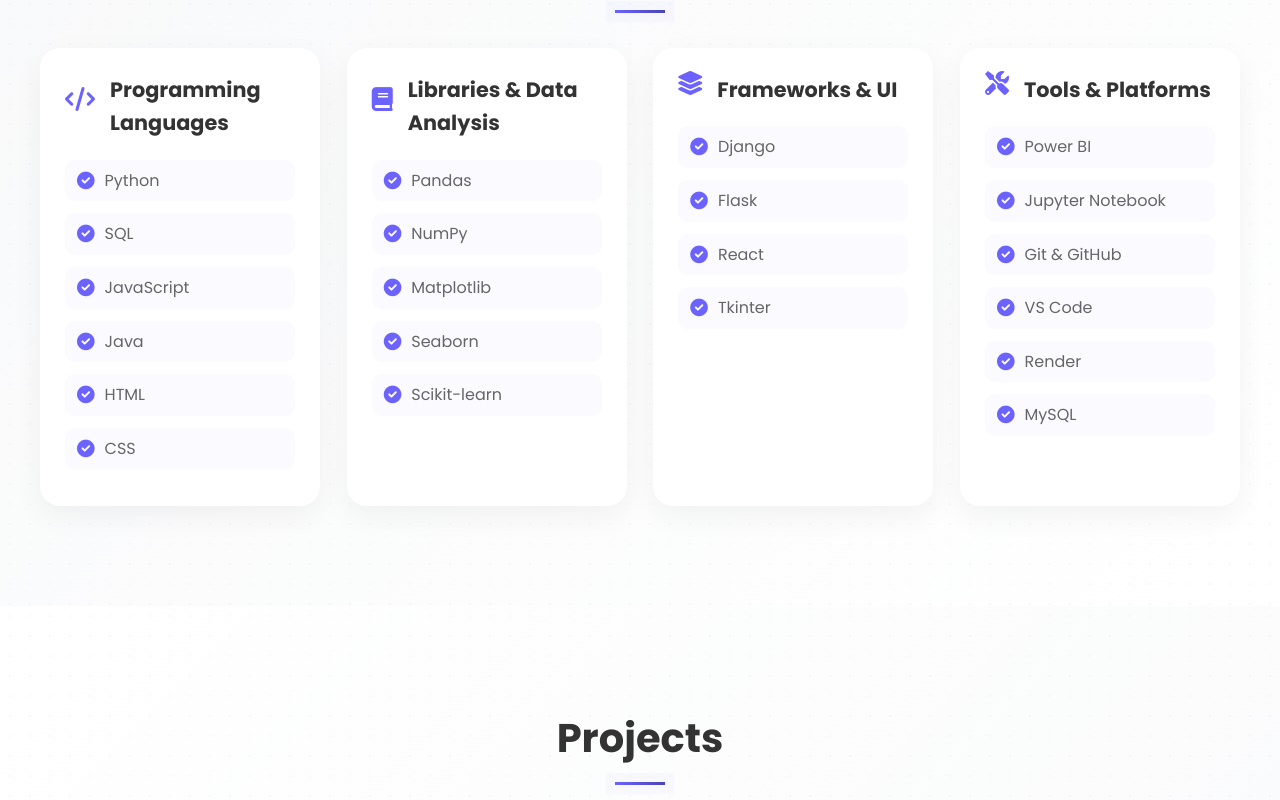
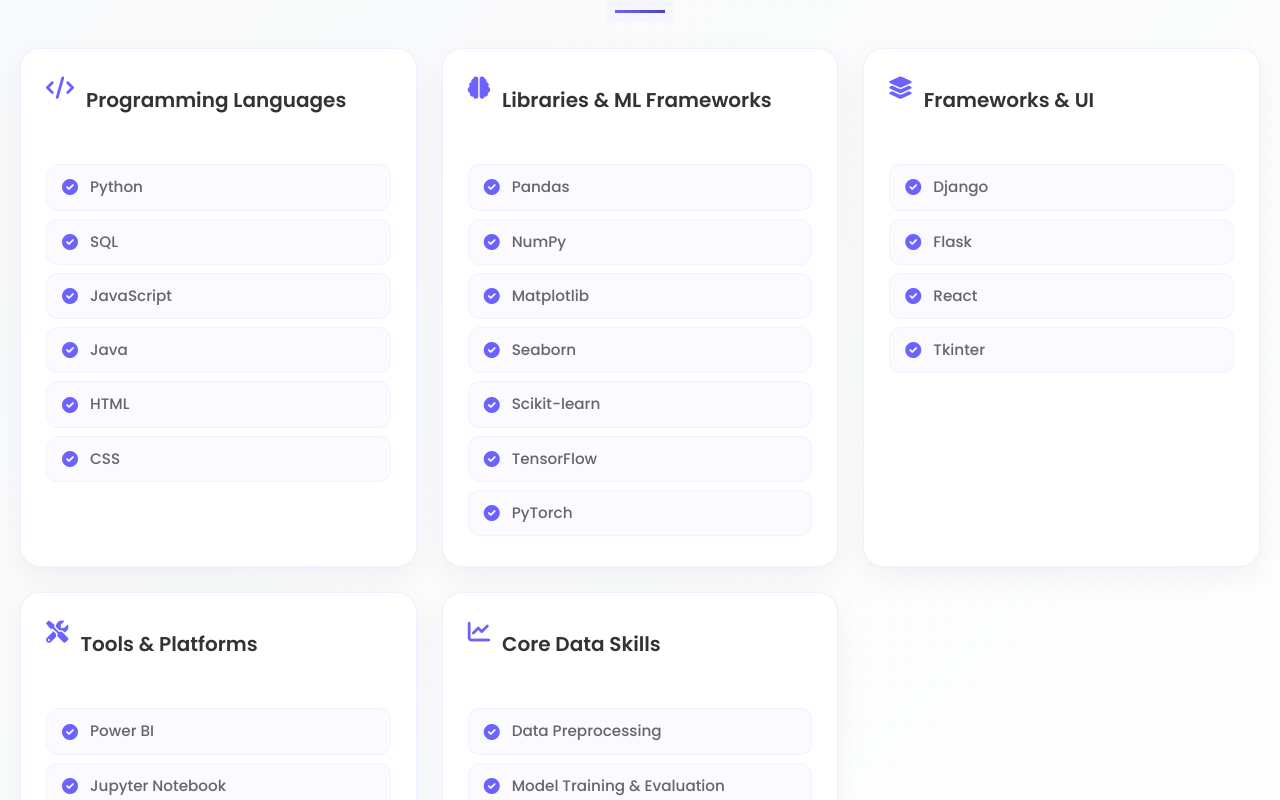
Before and after one commit to A-N-I-T-T-A/Anitta_Kurian, a React (Create React App) app: page / in a window 1280 px wide. Shown: the part 1840-2640 px from the top of the page. Built offline with nearby package versions, Linux system fonts and the light colour scheme.

Commit message:
FIX: Changes

```diff
--- a/src/components/Certifications.js
+++ b/src/components/Certifications.js
@@ -184,46 +184,60 @@
 const Certifications = () => {
   const certificates = [
     {
+      title: 'Python (Basic) Certificate',
+      issuer: 'HackerRank',
+      date: 'July 2025',
+      link: 'https://www.hackerrank.com/certificates/eb40031c29bb',
+      delay: 0.1
+    },
+    {
+      title: 'SQL (Basic) Certificate',
+      issuer: 'HackerRank',
+      date: 'July 2025',
+      link: 'https://www.hackerrank.com/certificates/7c4e5078e541',
+      delay: 0.2
+    },
+    {
       title: 'Data Analysis Using Python- IBM Badge',
       issuer: 'IBM',
       date: 'May 2025',
       link: 'https://www.credly.com/badges/69fe3d51-6ba2-4651-b2dc-d45f614d4fc5/linked_in_profile',
-      delay: 0.1
+      delay: 0.3
     },
     {
       title: 'Python 101 for Data Science',
       issuer: 'Cognitive Class',
       date: 'May 2025',
       link: 'https://courses.cognitiveclass.ai/certificates/fb779f94100948f8a8591cf3986032ea',
-      delay: 0.2
+      delay: 0.4
     },
     {
       title: 'Machine Learning with Python',
       issuer: 'Cognitive Class',
       date: 'March 2025',
       link: 'https://courses.cognitiveclass.ai/certificates/87a262428b47492c967fb996025f1953',
-      delay: 0.3
+      delay: 0.5
     },
     {
       title: 'Data Science Tools - IBM Badge',
       issuer: 'IBM',
       date: 'August 2024',
       link: 'https://www.credly.com/badges/4d824868-081d-47df-be5a-1db740cfbe48/linked_in_profile',
-      delay: 0.4
+      delay: 0.6
     },
     {
       title: 'Data Science Methodology',
       issuer: 'Cognitive Class',
       date: 'October 2024',
       link: 'https://courses.cognitiveclass.ai/certificates/24c84fc434fd44cd8e92612263696359',
-      delay: 0.5
+      delay: 0.7
     },
     {
       title: 'Python for Data Science and AI - IBM Badge',
       issuer: 'Coursera',
       date: 'July 2023',
       link: 'https://www.credly.com/badges/d1e178c5-24b9-4d36-adde-9e9a52be8c00/linked_in_profile',
-      delay: 0.6
+      delay: 0.8
     }
   ];
 
--- a/src/components/Footer.js
+++ b/src/components/Footer.js
@@ -117,7 +117,7 @@
           <FooterColumn>
             <FooterTitle>Resources</FooterTitle>
             <FooterLink
-              href="/resume.pdf"
+              href="https://drive.google.com/file/d/1K7j_ZUH1EzY2Bs8_mG0hiqTxntlTBhQB/view?usp=drive_link"
               target="_blank"
               rel="noopener noreferrer"
             >
--- a/src/components/Hero.js
+++ b/src/components/Hero.js
@@ -311,7 +311,7 @@
 
         <ButtonGroup>
           <Button
-            href="https://drive.google.com/file/d/1H6kqV6wONRqZyKjmlOQ6_lDlXJcQtJUB/view?usp=drive_link"
+            href="https://drive.google.com/file/d/1K7j_ZUH1EzY2Bs8_mG0hiqTxntlTBhQB/view?usp=drive_link"
             className="primary"
             target="_blank"
             rel="noopener noreferrer"
--- a/src/components/Projects.js
+++ b/src/components/Projects.js
@@ -79,7 +79,8 @@
   margin: 0 -20px;
 
   @media (max-width: 768px) {
-    padding: 20px 0;
+    padding: 20px 10px;
+    margin: 0;
   }
 `;
 
@@ -89,6 +90,12 @@
   transition: transform 0.5s cubic-bezier(0.4, 0, 0.2, 1);
   padding: 20px 0;
   animation: ${fadeInUp} 1s ease;
+
+  @media (max-width: 768px) {
+    gap: 20px;
+    flex-direction: column;
+    padding: 10px 0;
+  }
 `;
 
 const ProjectCard = styled.div`
@@ -114,7 +121,9 @@
   }
 
   @media (max-width: 768px) {
+    min-width: 100%;
     flex: 0 0 100%;
+    margin: 0 10px;
   }
 `;
 
@@ -168,6 +177,10 @@
   position: relative;
   overflow: hidden;
 
+  @media (max-width: 768px) {
+    height: 180px;
+  }
+
   img {
     width: 100%;
     height: 100%;
@@ -198,6 +211,10 @@
 
 const ProjectContent = styled.div`
   padding: 30px;
+
+  @media (max-width: 768px) {
+    padding: 20px;
+  }
 `;
 
 const ProjectTitle = styled.h3`
@@ -205,6 +222,10 @@
   color: #333;
   margin-bottom: 15px;
   transition: color 0.3s ease;
+
+  @media (max-width: 768px) {
+    font-size: 1.3rem;
+  }
 
   ${ProjectCard}:hover & {
     color: #6c63ff;
@@ -215,6 +236,11 @@
   color: #666;
   margin-bottom: 20px;
   line-height: 1.6;
+
+  @media (max-width: 768px) {
+    font-size: 0.95rem;
+    margin-bottom: 15px;
+  }
 `;
 
 const TechStack = styled.div`
@@ -222,6 +248,11 @@
   flex-wrap: wrap;
   gap: 10px;
   margin-bottom: 20px;
+
+  @media (max-width: 768px) {
+    gap: 8px;
+    margin-bottom: 15px;
+  }
 `;
 
 const TechBadge = styled.span`
@@ -232,6 +263,11 @@
   font-size: 0.9rem;
   transition: all 0.3s ease;
 
+  @media (max-width: 768px) {
+    padding: 4px 12px;
+    font-size: 0.8rem;
+  }
+
   &:hover {
     background: rgba(108, 99, 255, 0.2);
     transform: translateY(-2px);
@@ -241,6 +277,10 @@
 const ProjectLinks = styled.div`
   display: flex;
   gap: 15px;
+
+  @media (max-width: 768px) {
+    gap: 10px;
+  }
 `;
 
 const ProjectLink = styled.a`
@@ -255,6 +295,11 @@
   border-radius: 20px;
   background: rgba(108, 99, 255, 0.05);
 
+  @media (max-width: 768px) {
+    padding: 6px 12px;
+    font-size: 0.9rem;
+  }
+
   &:hover {
     background: rgba(108, 99, 255, 0.1);
     transform: translateX(5px);
@@ -263,6 +308,10 @@
   i {
     font-size: 1.1rem;
     transition: transform 0.3s ease;
+
+    @media (max-width: 768px) {
+      font-size: 1rem;
+    }
   }
 
   &:hover i {
--- a/src/components/Resume.js
+++ b/src/components/Resume.js
@@ -226,7 +226,7 @@
 
         <div style={{ textAlign: 'center', marginTop: '50px' }}>
           <DownloadButton
-            href="https://drive.google.com/file/d/1H6kqV6wONRqZyKjmlOQ6_lDlXJcQtJUB/view?usp=drive_link"
+            href="https://drive.google.com/file/d/1K7j_ZUH1EzY2Bs8_mG0hiqTxntlTBhQB/view?usp=drive_link"
             target="_blank"
             rel="noopener noreferrer"
           >
--- a/src/components/Skills.js
+++ b/src/components/Skills.js
@@ -54,7 +54,7 @@
 `;
 
 const Container = styled.div`
-  max-width: 1200px;
+  max-width: 1400px;
   margin: 0 auto;
   animation: ${fadeInUp} 1s ease;
 `;
@@ -80,88 +80,101 @@
   }
 `;
 
-const SkillsRow = styled.div`
-  display: flex;
-  gap: 20px;
-  justify-content: space-between;
-  flex-wrap: nowrap;
+const SkillsGrid = styled.div`
+  display: grid;
+  grid-template-columns: repeat(auto-fit, minmax(280px, 1fr));
+  gap: 25px;
+  align-items: start;
   animation: ${fadeInUp} 1s ease;
 
-  @media (max-width: 1200px) {
-    flex-wrap: wrap;
-    justify-content: center;
+  @media (min-width: 1200px) {
+    grid-template-columns: repeat(3, 1fr);
+  }
+
+  @media (min-width: 1600px) {
+    grid-template-columns: repeat(5, 1fr);
+  }
+
+  @media (max-width: 768px) {
+    grid-template-columns: 1fr;
+    gap: 20px;
   }
 `;
 
 const SkillCategory = styled.div`
   background: white;
-  padding: 25px;
+  padding: 30px 25px;
   border-radius: 20px;
   box-shadow: 0 10px 30px rgba(0, 0, 0, 0.05);
   transition: all 0.3s cubic-bezier(0.4, 0, 0.2, 1);
-  flex: 1;
-  min-width: 250px;
-  max-width: 280px;
+  height: 100%;
+  display: flex;
+  flex-direction: column;
   animation: ${fadeInUp} 0.5s ease;
   animation-fill-mode: both;
   animation-delay: ${props => props.delay}s;
+  border: 1px solid rgba(108, 99, 255, 0.1);
 
   &:hover {
     transform: translateY(-10px) scale(1.02);
-    box-shadow: 0 20px 40px rgba(108, 99, 255, 0.1);
-  }
-
-  @media (max-width: 1200px) {
-    flex: 0 1 calc(50% - 20px);
-    max-width: none;
-  }
-
-  @media (max-width: 768px) {
-    flex: 0 1 100%;
+    box-shadow: 0 20px 40px rgba(108, 99, 255, 0.15);
+    border-color: rgba(108, 99, 255, 0.2);
   }
 `;
 
 const CategoryTitle = styled.h3`
-  font-size: 1.3rem;
+  font-size: 1.25rem;
   color: #333;
-  margin-bottom: 20px;
+  margin-bottom: 25px;
   display: flex;
   align-items: center;
-  gap: 15px;
+  gap: 12px;
+  font-weight: 600;
+  min-height: 60px;
+  align-items: flex-start;
+  padding-top: 5px;
 
   i {
     color: #6c63ff;
-    font-size: 1.5rem;
+    font-size: 1.4rem;
     animation: ${float} 3s ease-in-out infinite;
+    flex-shrink: 0;
   }
 `;
 
 const SkillsList = styled.ul`
   list-style: none;
   padding: 0;
+  flex-grow: 1;
+  display: flex;
+  flex-direction: column;
+  gap: 8px;
 `;
 
 const SkillItem = styled.li`
   display: flex;
   align-items: center;
-  margin-bottom: 12px;
   color: #666;
-  font-size: 1rem;
+  font-size: 0.95rem;
   transition: all 0.3s ease;
-  padding: 8px 12px;
-  border-radius: 10px;
+  padding: 10px 15px;
+  border-radius: 12px;
   background: rgba(108, 99, 255, 0.03);
+  border: 1px solid rgba(108, 99, 255, 0.05);
+  font-weight: 500;
 
   &:hover {
     background: rgba(108, 99, 255, 0.08);
     transform: translateX(5px);
+    border-color: rgba(108, 99, 255, 0.1);
   }
 
   i {
-    margin-right: 10px;
+    margin-right: 12px;
     color: #6c63ff;
-    font-size: 1.1rem;
+    font-size: 1rem;
     transition: transform 0.3s ease;
+    flex-shrink: 0;
   }
 
   &:hover i {
@@ -178,9 +191,9 @@
       delay: 0.1
     },
     {
-      title: 'Libraries & Data Analysis',
-      icon: 'fas fa-book',
-      skills: ['Pandas', 'NumPy', 'Matplotlib', 'Seaborn', 'Scikit-learn'],
+      title: 'Libraries & ML Frameworks',
+      icon: 'fas fa-brain',
+      skills: ['Pandas', 'NumPy', 'Matplotlib', 'Seaborn', 'Scikit-learn', 'TensorFlow', 'PyTorch'],
       delay: 0.2
     },
     {
@@ -192,8 +205,14 @@
     {
       title: 'Tools & Platforms',
       icon: 'fas fa-tools',
-      skills: ['Power BI', 'Jupyter Notebook', 'Git & GitHub', 'VS Code', 'Render', 'MySQL'],
+      skills: ['Power BI', 'Jupyter Notebook', 'Git & GitHub', 'VS Code', 'Render', 'MySQL', 'PythonAnywhere'],
       delay: 0.4
+    },
+    {
+      title: 'Core Data Skills',
+      icon: 'fas fa-chart-line',
+      skills: ['Data Preprocessing', 'Model Training & Evaluation', 'Feature Engineering', 'Regression & Classification', 'Cross-validation', 'ML Model Deployment'],
+      delay: 0.5
     }
   ];
 
@@ -201,7 +220,7 @@
     <SkillsSection id="skills">
       <Container>
         <SectionTitle>Skills</SectionTitle>
-        <SkillsRow>
+        <SkillsGrid>
           {skillCategories.map((category, index) => (
             <SkillCategory key={index} delay={category.delay}>
               <CategoryTitle>
@@ -218,7 +237,7 @@
               </SkillsList>
             </SkillCategory>
           ))}
-        </SkillsRow>
+        </SkillsGrid>
       </Container>
     </SkillsSection>
   );
```
